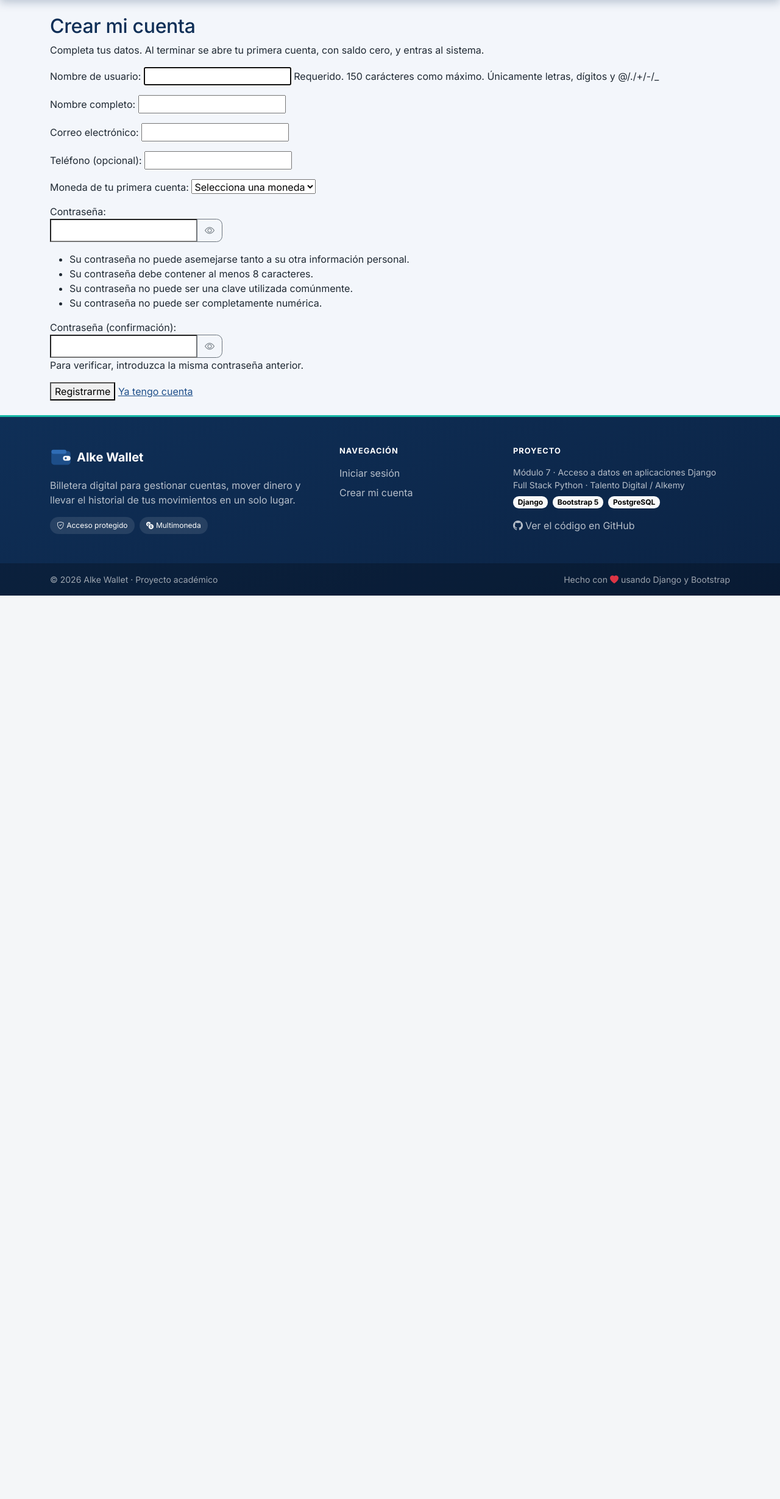
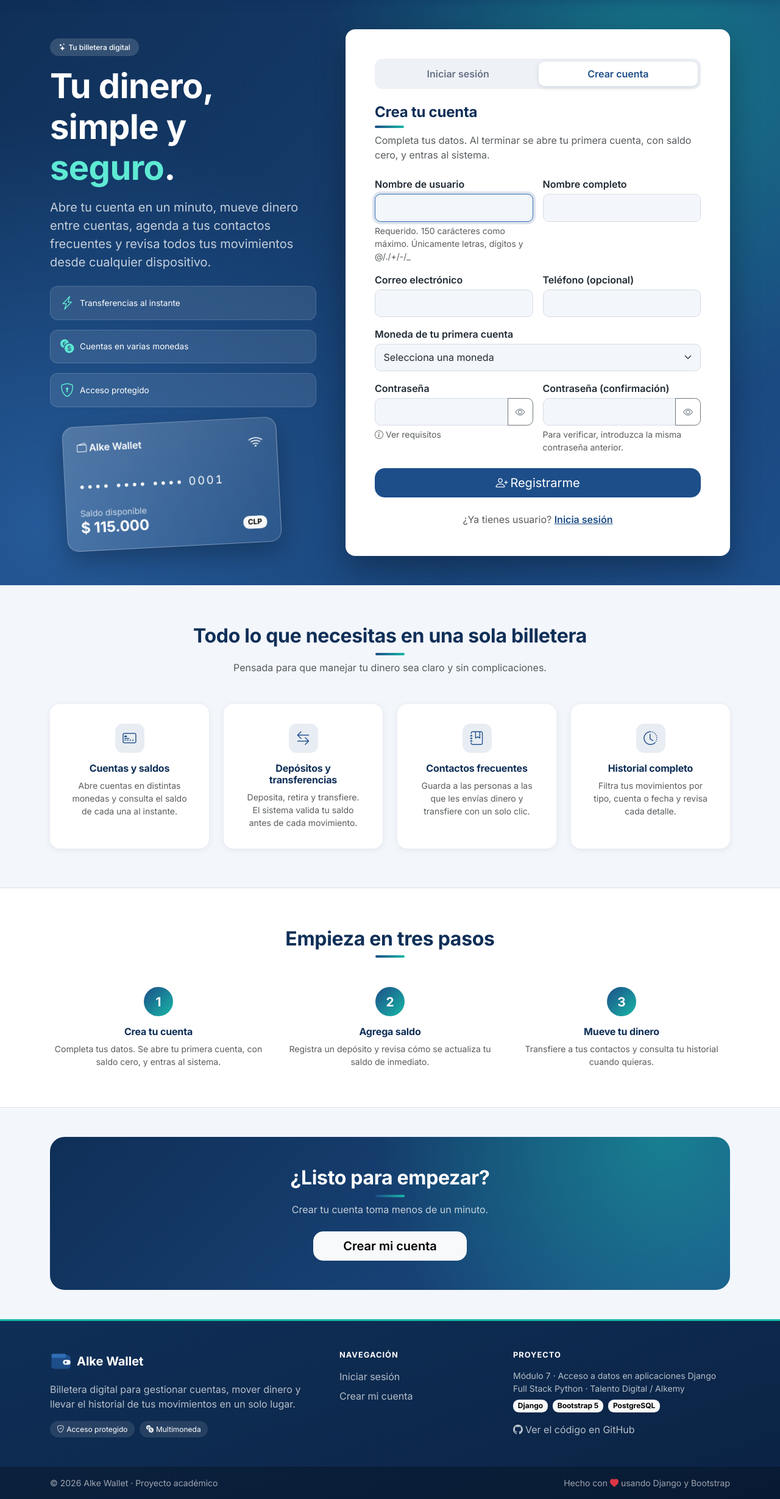
Before and after one commit to Javiermll/alke-wallet-django, a Django app: page /registro/ in a window 1280 px wide. Shown: the part 61-2520 px from the top of the page at 61% size. Before the commit the page ends 1038 px from the top, so only its background shows below. Run offline with Django 5.2, Linux system fonts and the light colour scheme; data that the repository does not hold is empty.

Commit message:
Crear la portada pública con inicio de sesión y registro integrados
Co-Authored-By: Claude Sonnet 5.5 <noreply@anthropic.com>

```diff
--- /dev/null
+++ b/templates/registration/landing.html
@@ -0,0 +1,162 @@
+{# Portada pública de Alke Wallet: presentación del producto y, en la misma pantalla, el acceso (login o registro) #}
+{# login.html y registro.html heredan de esta plantilla y solo rellenan el bloque "formulario" #}
+{% extends 'base.html' %}
+{% load static %}
+
+{# Reemplaza el cuerpo normal (contenedor centrado) para que la portada use todo el ancho de la pantalla #}
+{% block cuerpo %}
+<main class="flex-grow-1">
+
+    {# ---------- Sección principal: mensaje de bienvenida + tarjeta de acceso ---------- #}
+    <section class="portada">
+        <div class="container py-5">
+            <div class="row align-items-center g-5">
+
+                {# Columna izquierda: el mensaje que invita a usar la plataforma #}
+                {# text-center en celular y tablet; text-lg-start en escritorio, donde el texto va a la izquierda junto a la tarjeta #}
+                {# La clase de ancho de cada columna es un bloque: el login usa 7 + 5 y el registro, que tiene más campos, usa 5 + 7 #}
+                <div class="{% block columna_texto %}col-lg-7{% endblock %} text-white text-center text-lg-start">
+                    <span class="badge rounded-pill portada-etiqueta mb-3"><i class="bi bi-stars me-1"></i>Tu billetera digital</span>
+                    <h1 class="display-4 fw-bold mb-3">Tu dinero,<br>simple y <span class="portada-acento">seguro</span>.</h1>
+                    <p class="lead opacity-75 mb-4">Abre tu cuenta en un minuto, mueve dinero entre cuentas, agenda a tus contactos frecuentes y revisa todos tus movimientos desde cualquier dispositivo.</p>
+
+                    {# Tres ventajas en una fila #}
+                    <div class="row g-3 mb-4">
+                        <div class="{% block columna_ventaja %}col-sm-4{% endblock %}">
+                            <div class="portada-dato justify-content-center justify-content-lg-start"><i class="bi bi-lightning-charge"></i><span>Transferencias al instante</span></div>
+                        </div>
+                        <div class="{% block columna_ventaja_2 %}col-sm-4{% endblock %}">
+                            <div class="portada-dato justify-content-center justify-content-lg-start"><i class="bi bi-currency-exchange"></i><span>Cuentas en varias monedas</span></div>
+                        </div>
+                        <div class="{% block columna_ventaja_3 %}col-sm-4{% endblock %}">
+                            <div class="portada-dato justify-content-center justify-content-lg-start"><i class="bi bi-shield-lock"></i><span>Acceso protegido</span></div>
+                        </div>
+                    </div>
+
+                    {# Tarjeta decorativa (no es un dato real): da un toque de producto financiero; se oculta en pantallas pequeñas #}
+                    {# Va inclinada y desplazada hacia un lado (margen izquierdo), no centrada: eso le da profundidad visual #}
+                    <div class="tarjeta-demo d-none d-md-block ms-md-4 text-start">
+                        <div class="d-flex justify-content-between align-items-start">
+                            <span class="fw-semibold"><i class="bi bi-wallet2 me-1"></i>Alke Wallet</span>
+                            <i class="bi bi-wifi fs-4"></i>
+                        </div>
+                        <div class="tarjeta-demo-numero">•••• •••• •••• 0001</div>
+                        <div class="d-flex justify-content-between align-items-end">
+                            <div><div class="small opacity-75">Saldo disponible</div><div class="h4 fw-bold mb-0">$ 115.000</div></div>
+                            <span class="badge text-bg-light">CLP</span>
+                        </div>
+                    </div>
+                </div>
+
+                {# Columna derecha: tarjeta de acceso; id="acceso" permite enlazar a ella con #acceso #}
+                <div class="{% block columna_acceso %}col-lg-5{% endblock %}" id="acceso">
+                    <div class="card tarjeta-acceso {% block clase_tarjeta_acceso %}{% endblock %}">
+                        <div class="card-body p-4 p-md-5">
+                            {# Avisos de las vistas (por ejemplo, "sesión cerrada") #}
+                            {% include 'componentes/_mensajes.html' %}
+
+                            {# Pestañas: cambian entre iniciar sesión y registrarse sin salir del diseño de la portada #}
+                            {# resolver_match.url_name es el nombre de la ruta actual y decide cuál pestaña se ve activa #}
+                            {% with ruta=request.resolver_match.url_name %}
+                            <ul class="nav nav-pills nav-fill pestanas-acceso mb-4">
+                                <li class="nav-item"><a class="nav-link {% if ruta == 'login' %}active{% endif %}" href="{% url 'login' %}#acceso">Iniciar sesión</a></li>
+                                <li class="nav-item"><a class="nav-link {% if ruta == 'registro' %}active{% endif %}" href="{% url 'registro' %}#acceso">Crear cuenta</a></li>
+                            </ul>
+                            {% endwith %}
+
+                            {# Aquí va el formulario propio de cada página (login o registro) #}
+                            {% block formulario %}{% endblock %}
+                        </div>
+                    </div>
+                </div>
+            </div>
+        </div>
+    </section>
+
+    {# ---------- Características ---------- #}
+    <section class="py-5">
+        <div class="container py-3">
+            <div class="text-center mb-5">
+                <h2 class="fw-bold">Todo lo que necesitas en una sola billetera</h2>
+                <p class="text-muted mb-0">Pensada para que manejar tu dinero sea claro y sin complicaciones.</p>
+            </div>
+            <div class="row g-4">
+                <div class="col-sm-6 col-lg-3">
+                    <div class="card h-100 tarjeta-dato text-center p-3">
+                        <div class="card-body">
+                            <span class="icono-dato mb-3"><i class="bi bi-credit-card-2-front"></i></span>
+                            <h3 class="h6 fw-bold">Cuentas y saldos</h3>
+                            <p class="text-muted small mb-0">Abre cuentas en distintas monedas y consulta el saldo de cada una al instante.</p>
+                        </div>
+                    </div>
+                </div>
+                <div class="col-sm-6 col-lg-3">
+                    <div class="card h-100 tarjeta-dato text-center p-3">
+                        <div class="card-body">
+                            <span class="icono-dato mb-3"><i class="bi bi-arrow-left-right"></i></span>
+                            <h3 class="h6 fw-bold">Depósitos y transferencias</h3>
+                            <p class="text-muted small mb-0">Deposita, retira y transfiere. El sistema valida tu saldo antes de cada movimiento.</p>
+                        </div>
+                    </div>
+                </div>
+                <div class="col-sm-6 col-lg-3">
+                    <div class="card h-100 tarjeta-dato text-center p-3">
+                        <div class="card-body">
+                            <span class="icono-dato mb-3"><i class="bi bi-journal-bookmark"></i></span>
+                            <h3 class="h6 fw-bold">Contactos frecuentes</h3>
+                            <p class="text-muted small mb-0">Guarda a las personas a las que les envías dinero y transfiere con un solo clic.</p>
+                        </div>
+                    </div>
+                </div>
+                <div class="col-sm-6 col-lg-3">
+                    <div class="card h-100 tarjeta-dato text-center p-3">
+                        <div class="card-body">
+                            <span class="icono-dato mb-3"><i class="bi bi-clock-history"></i></span>
+                            <h3 class="h6 fw-bold">Historial completo</h3>
+                            <p class="text-muted small mb-0">Filtra tus movimientos por tipo, cuenta o fecha y revisa cada detalle.</p>
+                        </div>
+                    </div>
+                </div>
+            </div>
+        </div>
+    </section>
+
+    {# ---------- Cómo funciona ---------- #}
+    <section class="py-5 bg-white border-top border-bottom">
+        <div class="container py-3">
+            <div class="text-center mb-5">
+                <h2 class="fw-bold">Empieza en tres pasos</h2>
+            </div>
+            <div class="row g-4 text-center">
+                <div class="col-md-4">
+                    <span class="paso-numero mb-3">1</span>
+                    <h3 class="h6 fw-bold">Crea tu cuenta</h3>
+                    <p class="text-muted small mb-0">Completa tus datos. Se abre tu primera cuenta, con saldo cero, y entras al sistema.</p>
+                </div>
+                <div class="col-md-4">
+                    <span class="paso-numero mb-3">2</span>
+                    <h3 class="h6 fw-bold">Agrega saldo</h3>
+                    <p class="text-muted small mb-0">Registra un depósito y revisa cómo se actualiza tu saldo de inmediato.</p>
+                </div>
+                <div class="col-md-4">
+                    <span class="paso-numero mb-3">3</span>
+                    <h3 class="h6 fw-bold">Mueve tu dinero</h3>
+                    <p class="text-muted small mb-0">Transfiere a tus contactos y consulta tu historial cuando quieras.</p>
+                </div>
+            </div>
+        </div>
+    </section>
+
+    {# ---------- Llamado final a la acción ---------- #}
+    <section class="py-5">
+        <div class="container">
+            <div class="banda-final text-center text-white p-5">
+                <h2 class="fw-bold text-white">¿Listo para empezar?</h2>
+                <p class="opacity-75 mb-4">Crear tu cuenta toma menos de un minuto.</p>
+                {# Lleva de vuelta a la tarjeta de acceso, arriba #}
+                <a href="{% url 'registro' %}#acceso" class="btn btn-light btn-lg fw-semibold px-5">Crear mi cuenta</a>
+            </div>
+        </div>
+    </section>
+</main>
+{% endblock %}
--- a/templates/registration/registro.html
+++ b/templates/registration/registro.html
@@ -1,21 +1,29 @@
-{# Hereda el diseño común de base.html #}
-{% extends 'base.html' %}
+{# Hereda la portada: esta página solo aporta el formulario de registro #}
+{% extends 'registration/landing.html' %}
 
 {# Título de la pestaña del navegador #}
 {% block titulo %}Registro · Alke Wallet{% endblock %}
 
-{# Contenido propio de esta página #}
-{% block contenido %}
-    <h2>Crear mi cuenta</h2>
-    <p>Completa tus datos. Al terminar se abre tu primera cuenta, con saldo cero, y entras al sistema.</p>
+{# El registro tiene siete campos: se da más ancho a la tarjeta (7 columnas) y menos al texto (5) para poder ponerlos de dos en dos #}
+{% block columna_texto %}col-lg-5{% endblock %}
+{% block columna_acceso %}col-lg-7{% endblock %}
+{% block clase_tarjeta_acceso %}tarjeta-acceso-ancha{% endblock %}
+{# En la columna angosta, las ventajas se apilan una bajo otra en escritorio #}
+{% block columna_ventaja %}col-sm-4 col-lg-12{% endblock %}
+{% block columna_ventaja_2 %}col-sm-4 col-lg-12{% endblock %}
+{% block columna_ventaja_3 %}col-sm-4 col-lg-12{% endblock %}
 
-    {# method="post" envía los datos al registrarse #}
+{# Contenido que se coloca dentro de la tarjeta de acceso de la portada #}
+{% block formulario %}
+    <h2 class="h4 fw-bold">Crea tu cuenta</h2>
+    <p class="text-muted mb-4">Completa tus datos. Al terminar se abre tu primera cuenta, con saldo cero, y entras al sistema.</p>
+
     <form method="post">
-        {# Token de seguridad CSRF: sin él, Django rechaza el envío del formulario #}
+        {# Token de seguridad CSRF #}
         {% csrf_token %}
-        {# Dibuja todos los campos con su etiqueta, su ayuda y sus mensajes de error #}
-        {{ form.as_p }}
-        <button type="submit">Registrarme</button>
-        <a href="{% url 'login' %}">Ya tengo cuenta</a>
+        {# dos_columnas=True: los campos se acomodan de dos en dos desde tablet, y en una columna en celular #}
+        {% include 'componentes/_campos.html' with dos_columnas=True %}
+        <button type="submit" class="btn btn-primary btn-lg w-100 mt-2"><i class="bi bi-person-plus me-1"></i>Registrarme</button>
     </form>
+    <p class="text-center text-muted mt-4 mb-0">¿Ya tienes usuario? <a href="{% url 'login' %}#acceso" class="fw-semibold">Inicia sesión</a></p>
 {% endblock %}
```
Also changed, not shown: templates/registration/cambiar_clave.html (+19 -11 lines), templates/registration/login.html (+9 -9 lines).
